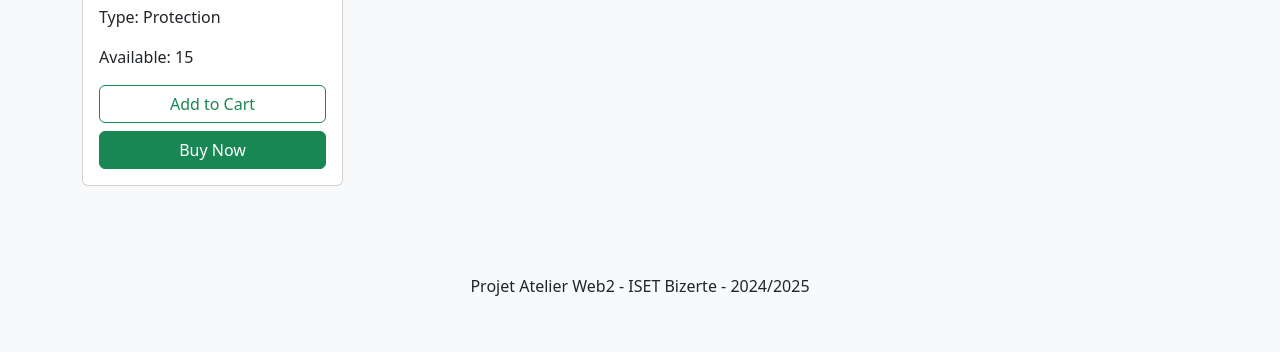
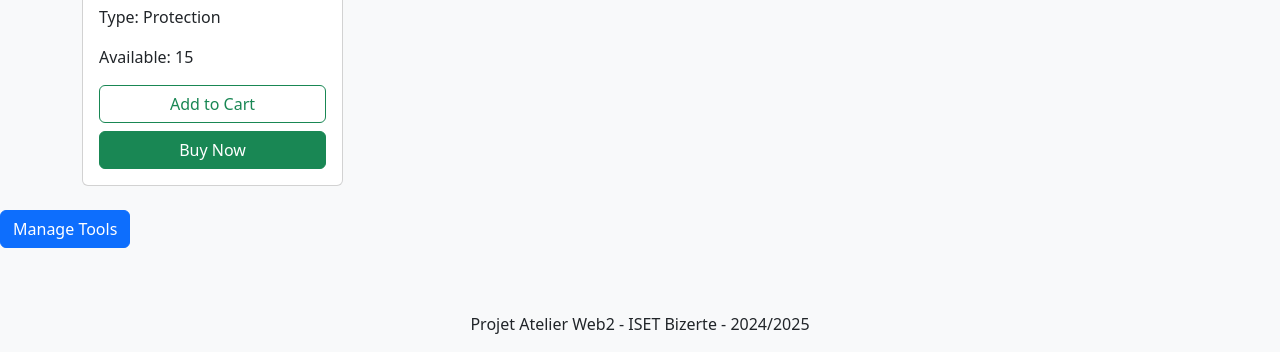
Before and after one commit to rabye19/ProjetWEB2, a plain HTML site: page index.html in a window 1280 px wide. Shown: the part 797-1149 px from the top of the page. Before the commit the page ends 1111 px from the top, so only its background shows below. Drawn offline with nearby package versions, Linux system fonts and the light colour scheme.

Commit message:
Update index.html

```diff
--- a/index.html
+++ b/index.html
@@ -38,7 +38,7 @@
       </form>
     </div>
   </div>
-
+  <a href="form.html"><button class="btn btn-primary">Manage Tools</button></a>
   <footer class="text-center mt-5 p-3 bg-light">Projet Atelier Web2 - ISET Bizerte - 2024/2025</footer>
 
   <script src="script.js"></script>
```
